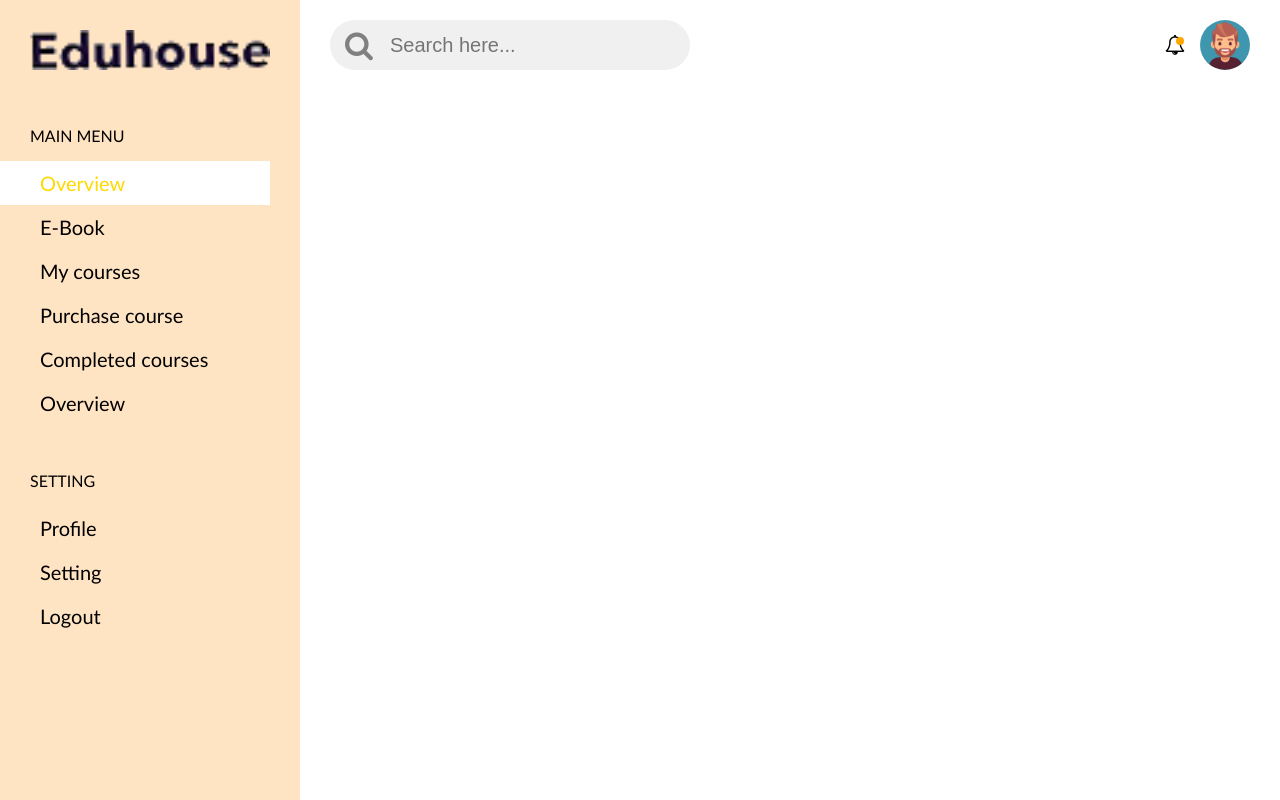
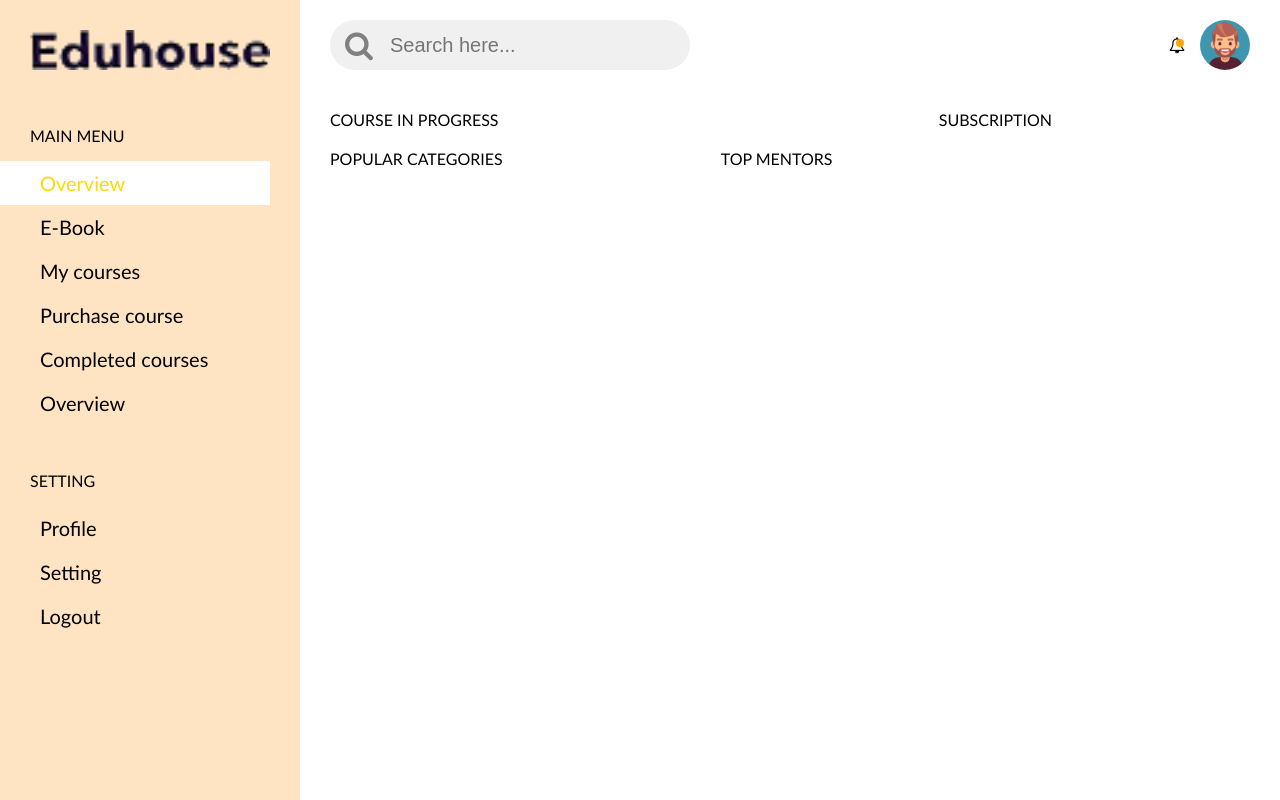
Before and after one commit to JurguteJak/50-grupe-eduhouse, a website: page index.html in a window 1280 px wide. Shown: the top 800 px of the page. Drawn offline with Linux system fonts and the light colour scheme.

Commit message:
main block

```diff
--- a/css/header.css
+++ b/css/header.css
@@ -1,8 +1,10 @@
 .main-header {
+    grid-area: header;
     display: flex;
     justify-content: space-between;
     align-items: center;
-    padding: 20px 30px;
+    margin-bottom: 20px;
+
 }
 
 .form {
@@ -33,7 +35,6 @@
     display: flex;
     align-items: center;
     gap: 15px;
-    font-size: 20px;
 }
 
 .notifications {
--- a/css/main.css
+++ b/css/main.css
@@ -10,5 +10,38 @@ body {
 }
 
 main {
+    display: grid;
+    grid-template-columns: 1fr, 2fr, 1fr;
+    grid-template-areas:
+        'header header header'
+        'progress progress subscription'
+        'popular mentors mentors';
+
+    align-items: start;
+    align-content: start;
+    gap: 20px;
+    padding: 20px 30px;
     background-color: white;
 }
+
+.course-progress {
+    grid-area: progress;
+    height: 100%;
+
+}
+
+.subscription {
+    grid-area: subscription;
+
+}
+
+.popular-categories {
+    grid-area: popular;
+
+}
+
+.top-mentors {
+    grid-area: mentors;
+
+
+}
--- a/index.html
+++ b/index.html
@@ -13,7 +13,6 @@
 </head>
 
 <body>
-
     <aside>
         <img class="logo" src="./img/logo.png" alt="Logo">
         <nav class="main-nav">
@@ -44,8 +43,6 @@
             <form class="form">
                 <input type="text" placeholder="Search here..." value="">
                 <i class="fa fa-search"></i>
-
-
             </form>
             <div class="user-block">
                 <i class="fa fa-bell-o notifications">
@@ -55,6 +52,19 @@
             </div>
         </header>
 
+        <section class="course-progress">
+            COURSE IN PROGRESS
+        </section>
+        <section class="subscription">
+            SUBSCRIPTION
+        </section>
+        <section class="popular-categories">
+            POPULAR CATEGORIES
+        </section>
+        <section class="top-mentors">
+            TOP MENTORS
+        </section>
+
     </main>
 
 </body>
```
